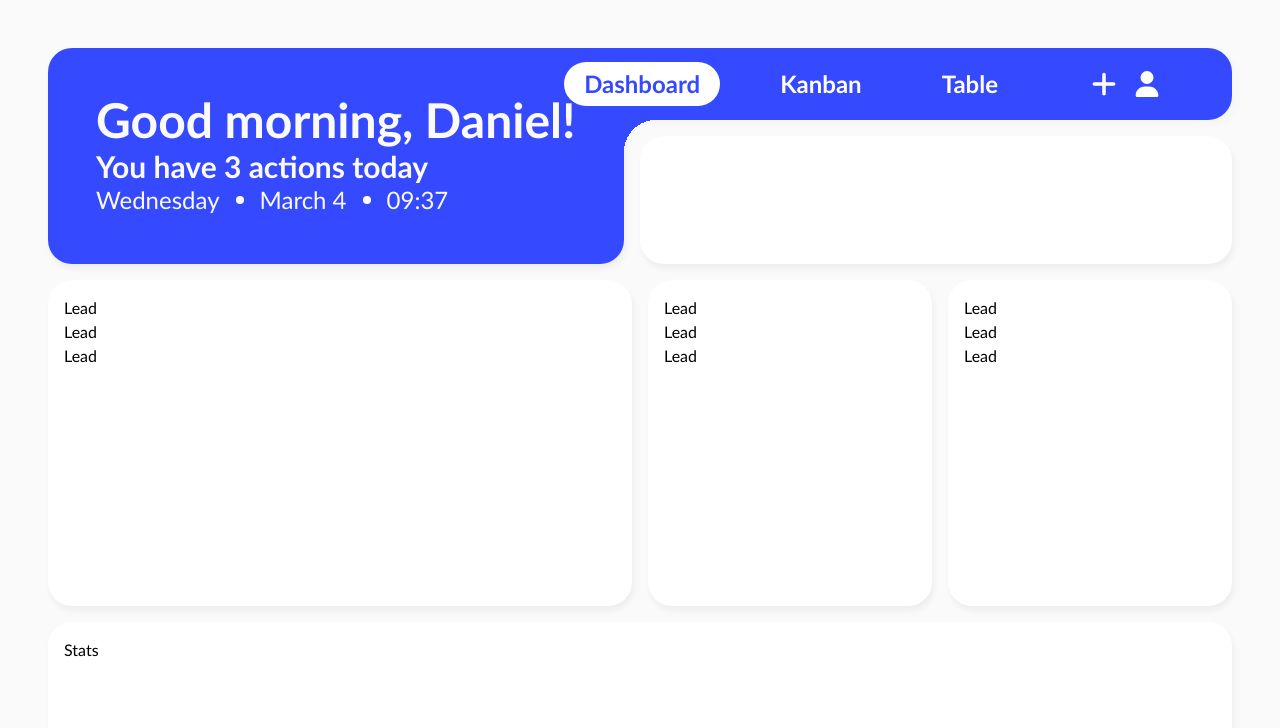
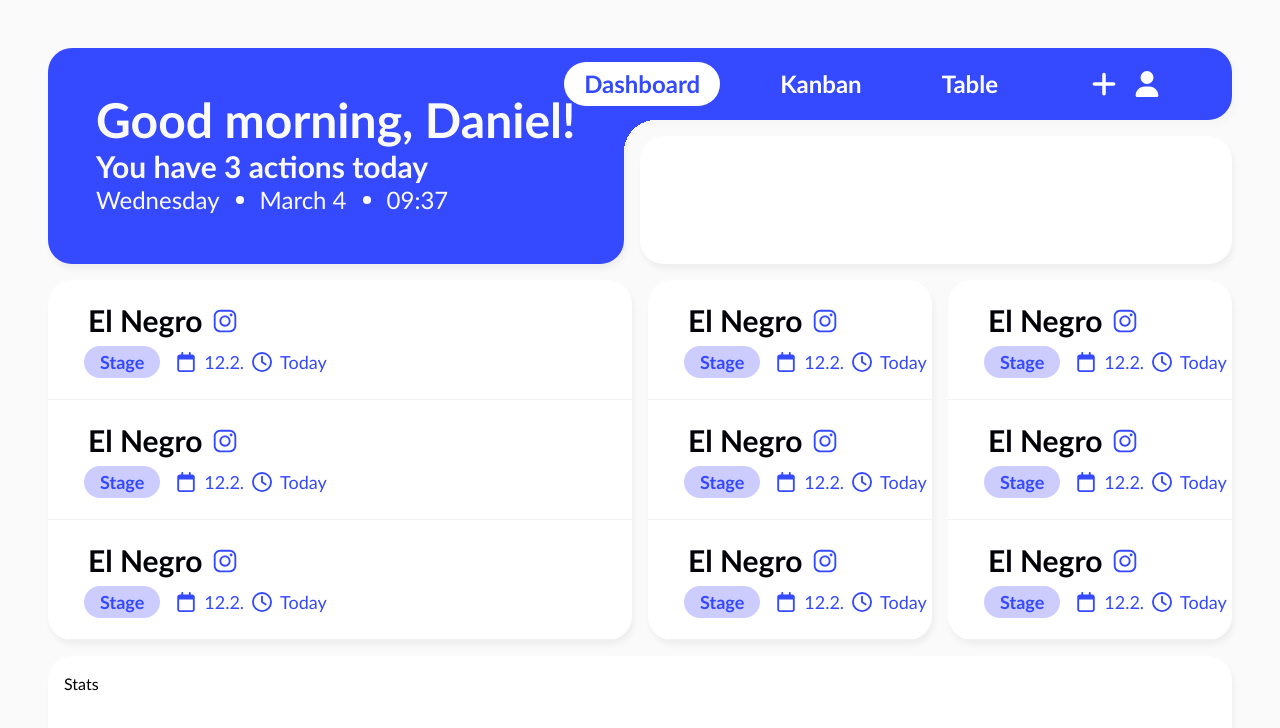
Before and after one commit to daniel-kadlec/Sway, a Next.js app: page /dashboard in a window 1280 px wide. Shown: the top 728 px of the page. Built offline with nearby package versions, Linux system fonts and the light colour scheme.

Commit message:
Feat: Added lead

```diff
--- a/app/components/card.tsx
+++ b/app/components/card.tsx
@@ -5,7 +5,7 @@ type CardProps = {
 };
 export default function Card({className}: CardProps) {
     return (
-        <div className={`bg-white rounded-3xl shadow-primary p-4 h-full ${className}`}>
+        <div className={`bg-white rounded-3xl shadow-primary h-full max-h-[600px] overflow-y-scroll hide-scrollbar ${className}`}>
             <Lead/>
             <Lead/>
             <Lead/>
--- a/app/components/lead.tsx
+++ b/app/components/lead.tsx
@@ -1,5 +1,24 @@
+import { IoLogoInstagram } from "react-icons/io";
+import { FaRegCalendar } from "react-icons/fa6";
+import { FaRegClock } from "react-icons/fa6";
+
+
 export default function Lead(){
     return(
-        <h1 className={''}>Lead</h1>
+        <div className={'h-30 w-full border-b-1 border-lightgray py-4 px-10 flex flex-col justify-center'}>
+            <span className={'flex gap-2 items-center'}>
+                <h1 className={'font-bold text-3xl text-offblack'}>El Negro</h1>
+                <IoLogoInstagram size={30} className={'text-primary mt-0.5'}/>
+            </span>
+            <span className={'mt-2 -ml-1 flex gap-4 items-center'}>
+                <span className={'bg-primary-light text-primary px-4 py-0.5 rounded-full font-bold text-lg'}>Stage</span>
+                <span className={'flex items-center gap-2 text-primary'}>
+                    <FaRegCalendar size={20}/>
+                    <span className={'text-lg font-medium'}>12.2.</span>
+                    <FaRegClock size={20}/>
+                    <span className={'text-lg font-medium'}>Today</span>
+                </span>
+            </span>
+        </div>
     )
 }
--- a/app/globals.css
+++ b/app/globals.css
@@ -10,7 +10,7 @@
     --color-offblack: #020209;
     --color-offwhite: #FAFAFA;
     --color-darkgray: #414145;
-    --color-lightgray: #D8D8D8;
+    --color-lightgray: #F0F1F5;
     --color-white: #FFFFFF;
 
     --color-primary-light: #CCCCFF;
@@ -65,3 +65,12 @@
 .date-element{
     @apply text-shadow-white text-2xl;
 }
+
+.hide-scrollbar::-webkit-scrollbar {
+    display: none;
+}
+
+.hide-scrollbar {
+    -ms-overflow-style: none; /* IE / Edge */
+    scrollbar-width: none; /* Firefox */
+}
```
